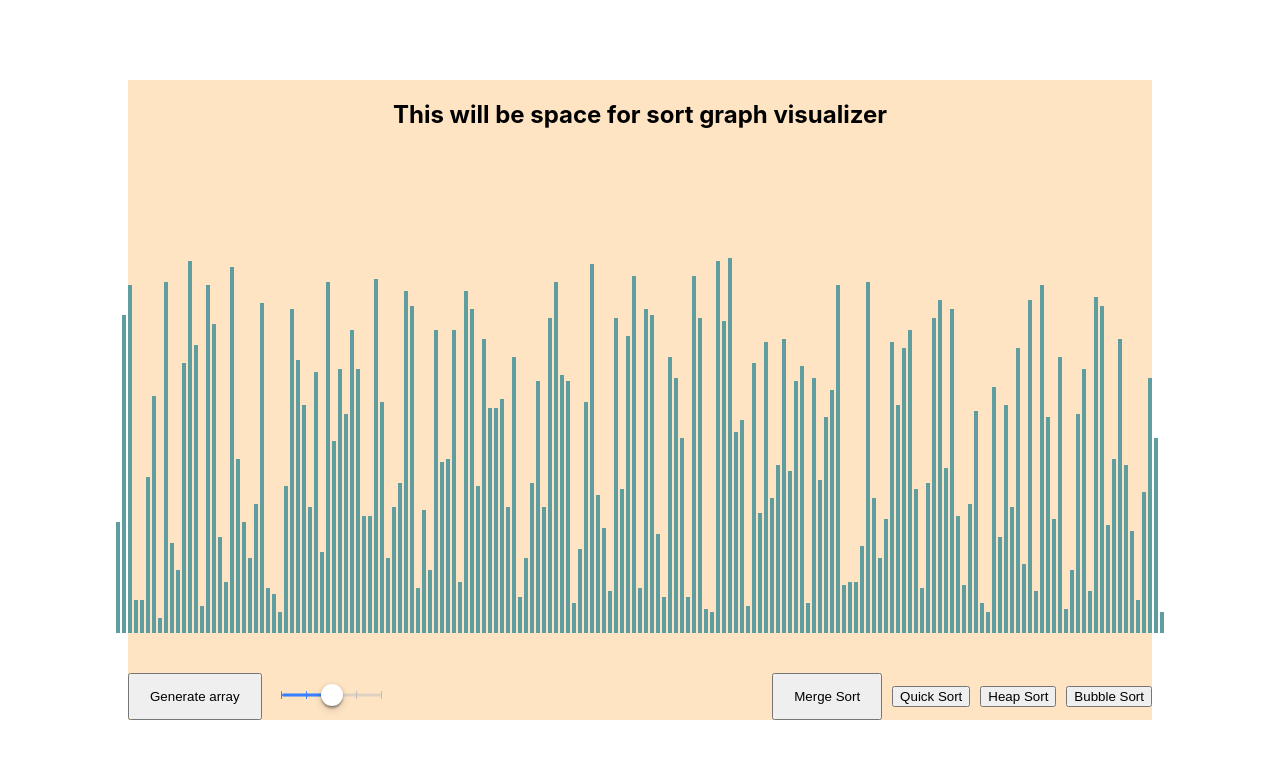
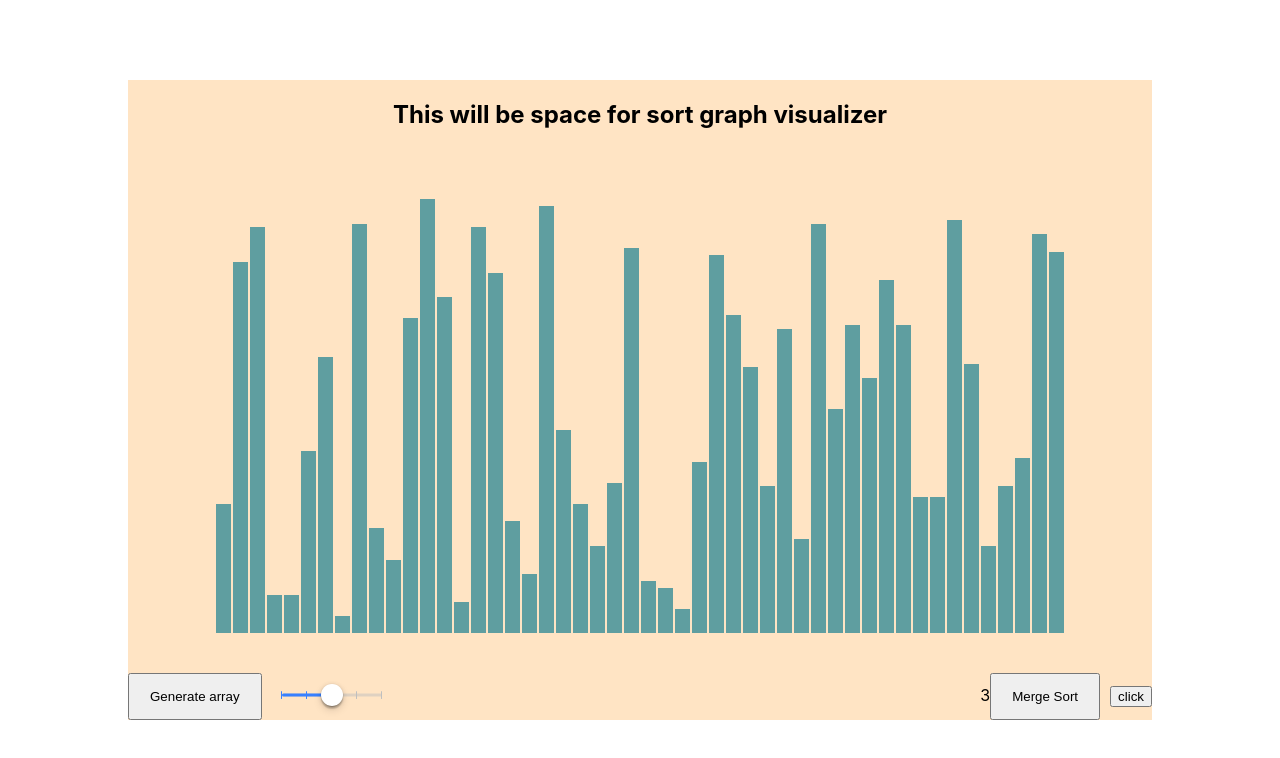
Before and after one commit to romanprotoliuk/Sort-Visualization, a React (Create React App) app: page / in a window 1280 px wide. Shown: the top 758 px of the page. Built offline with nearby package versions, Linux system fonts and the light colour scheme.

Commit message:
slider dash works

```diff
--- a/src/SortGraphV2/SortGraphV2.jsx
+++ b/src/SortGraphV2/SortGraphV2.jsx
@@ -9,6 +9,43 @@ import Slider from '@mui/material/Slider';
 const SortGraph = () => {
 
   const [arr, setArr] = useState([])
+  const [sliderValue, setSlideValue] = useState(3)
+  const [valueMatrices, setValueMatrices] = useState({
+    entries: 50,
+    width: 15,
+    speed: 50,
+  })
+
+
+
+  const valueSetter = (target) => {
+    setSlideValue(target)
+
+    changeGraph()
+    resetArray()
+  }
+
+  const changeGraph = () => {
+    switch (sliderValue) {
+      case 1:
+        return setValueMatrices({ entries: 10, width: 50, speed: 150 })
+      case 2:
+        return setValueMatrices({ entries: 25, width: 25, speed: 100 })
+      case 3:
+        return setValueMatrices({ entries: 50, width: 15, speed: 50 })
+      case 4:
+        return setValueMatrices({ entries: 100, width: 8, speed: 30 })
+      case 5:
+        return setValueMatrices({entries: 175, width: 4, speed: 10})
+    }
+  }
+  console.log(valueMatrices)
+
+  // 10 entires, 50px wide, 150ms speed
+  // 25 entries, 25px wide, 100ms speed
+  // 50 entries, 15px wide, 50ms speed
+  // 100 entries, 8px wide, 30ms speed
+  // 175 entries, 4px wide, 10ms speed
 
   useEffect(() => {
     resetArray()
@@ -18,22 +55,16 @@ const SortGraph = () => {
     const array = []
 
     const barss = document.querySelectorAll('.color-block')
+
     barss.forEach((bar) => {
       bar.style.backgroundColor = 'cadetblue'
     })
 
-    for (let i = 0; i< 175; i++) {
+    for (let i = 0; i< valueMatrices.entries; i++) {
       array.push(getRandomNumber(5, 125))
     }
     setArr(array)
   }
-
-  // 10 entires, 50px wide, 150ms speed
-  // 25 entries, 25px wide, 100ms speed
-  // 50 entries, 15px wide, 50ms speed
-  // 100 entries, 8px wide, 30ms speed
-  // 175 entries, 4px wide, 10ms speed
-
 
   const MergeSortRun = () => {
     // this gives us history of animations
@@ -61,12 +92,14 @@ const SortGraph = () => {
         setTimeout(() => {
           barOneStyle.backgroundColor = color;
           barTwoStyle.backgroundColor = color;
-        }, i * 10);
+        }, i * valueMatrices.speed);
       } else {
         setTimeout(() => {
           const [barOneIdx, newHeight] = animations[i];
           const barOneStyle = arrayBars[barOneIdx].style;
-          barOneStyle.height = `${newHeight * 3}px`;
+          // const bartwoStyleUpdated = arrayBars[newHeight].style;
+          // bartwoStyleUpdated.backgroundColor = 'green'
+          barOneStyle.height = `${newHeight * 3.5}px`;
           if(animations.length - 1 === i) {
             // console.log('loop ends');
             const barss = document.querySelectorAll('.color-block')
@@ -74,14 +107,16 @@ const SortGraph = () => {
               bar.style.backgroundColor = 'orange'
             })
         }
-        }, i * 10);
+        }, i * valueMatrices.speed);
       }
     }
   }
 
 
+
+
   const mappedArray = arr.map((num, i) => {
-    return <div className='wrapper-forall'><div className='color-block' style={{height: `${num * 3}px`}}></div></div>
+    return <div className='wrapper-forall'><div className='color-block' style={{height: `${num * 3.5}px`, width: valueMatrices.width }}></div></div>
   })
 
   // 10 entires, 50px wide, 150ms speed
@@ -119,37 +154,25 @@ const SortGraph = () => {
                   <SpeedSlider
                     aria-label="Temperature"
                     defaultValue={3}
-                    // getAriaValueText={valuetext}
-                    // valueLabelDisplay="auto"
-                    // aria-label="Restricted values"
-                    // defaultValue={20}
-                    // valueLabelFormat={valueLabelFormat}
-                    // getAriaValueText={valuetext}
-                    // step={null}
-                    // valueLabelDisplay="auto"
                     marks
+                    // step={1}
                     min={1}
                     max={5}
-                    onChange={(value) => console.log(value.target)}
+
+                    onChange={(value) => valueSetter(value.target.value)}
+                    // onChange={(value) => setSlideValue(value.target.value)}
                   />
-
-                {/* <Slider
-                  aria-label="Custom marks"
-                  defaultValue={20}
-                  getAriaValueText={valuetext}
-                  step={null}
-                  valueLabelDisplay="auto"
-                  marks={marks}
-                /> */}
               </Box>
               </div>
             </div>
 
             <div className='all-buttons-wrapper'>
+              {sliderValue}
               <button className='btn-sort btn-newarr' onClick={MergeSortRun}>Merge Sort</button>
-              <button className='btn-sort'>Quick Sort</button>
+              <button onClick={changeGraph}>click</button>
+              {/* <button className='btn-sort'>Quick Sort</button>
               <button className='btn-sort'>Heap Sort</button>
-              <button className='btn-sort'>Bubble Sort</button>
+              <button className='btn-sort'>Bubble Sort</button> */}
             </div>
           </div>
         </div>
@@ -160,8 +183,6 @@ const SortGraph = () => {
 
 export default SortGraph
 
-// https://developer.mozilla.org/en-US/docs/Web/JavaScript/Reference/Global_Objects/Math/random
-// function for random number generater
 const getRandomNumber = (min, max) => {
   return Math.floor(Math.random() * (max - min + 1) + min);
 }
@@ -171,3 +192,5 @@ const getRandomNumber = (min, max) => {
 
 // timer
 // Big o times
+
+// disable buttons on merge sort
```
